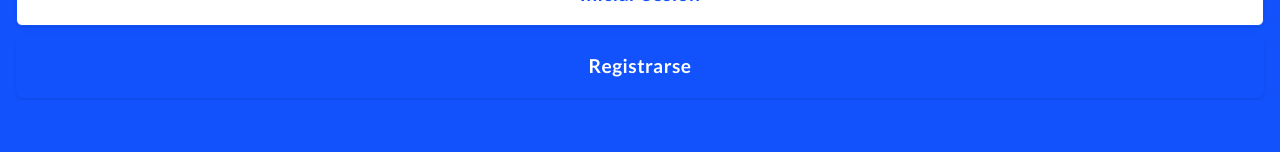
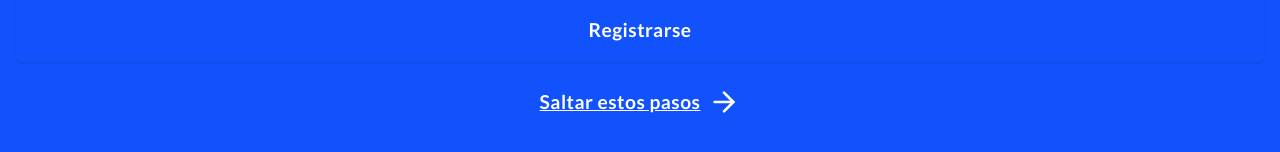
Before and after one commit to oscarMolina1523/ItemStore, a React (Vite) app: page /splash in a window 1280 px wide. Shown: the part 570-722 px from the top of the page. Built offline with nearby package versions, Linux system fonts and the light colour scheme; no server answers; the database is empty; what reactfire would draw is missing.

Commit message:
adding other option to redirect to home page

```diff
--- a/src/features/auth/splash/SplashPage.tsx
+++ b/src/features/auth/splash/SplashPage.tsx
@@ -1,4 +1,6 @@
 import { Button } from "@/components/ui/button";
+import { Label } from "@/components/ui/label";
+import { ArrowRight } from "lucide-react";
 import React from "react";
 import { Link } from "react-router-dom";
 
@@ -22,6 +24,10 @@ const SplashPage: React.FC = () => {
             Registrarse
           </Button>
         </Link>
+        <Link to="/home" className="flex flex-row gap-2 w-full h-[4rem] items-center justify-center">
+          <Label className="text-surface-neutral font-semibold tracking-wide text-[1.2rem] underline">Saltar estos pasos</Label>
+          <ArrowRight className="text-surface-neutral h-8 w-8"/>
+        </Link>
       </div>
     </div>
   );
```
